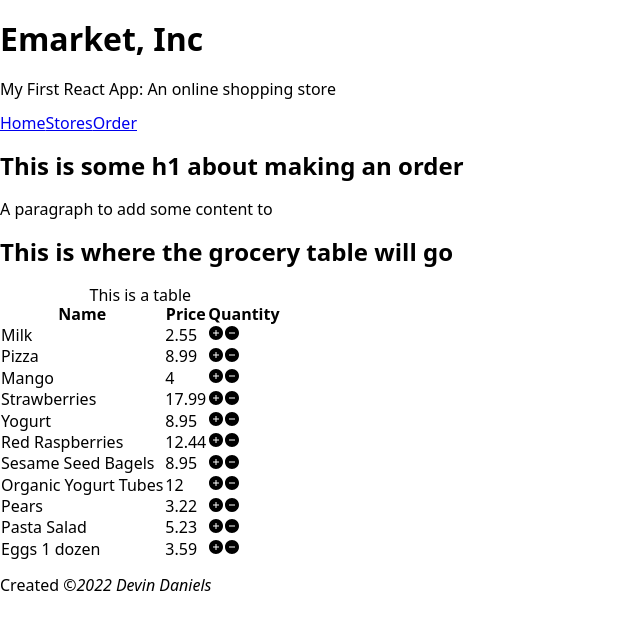
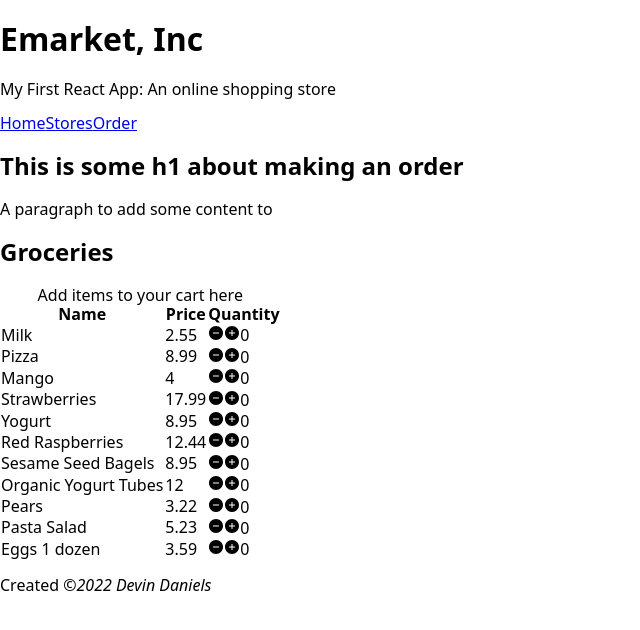
Before and after one commit to devingdaniels/eStore, a React (Create React App) app: page /orderPage in a window 1280 px wide. Shown: the top 630 px of the page, without its empty margins (0-640 px from the left). Built offline with nearby package versions, Linux system fonts and the light colour scheme.

Commit message:
Updated selectQuantity componenent

```diff
--- a/src/components/GroceryRow.js
+++ b/src/components/GroceryRow.js
@@ -6,7 +6,7 @@ function GroceryRow({item}){
         <tr>
             <td>{item.name}</td>
             <td>{item.price}</td>
-            <td><SelectQuantity/></td>
+            <td><SelectQuantity item={item}/></td>
         </tr>
     )
 }
--- a/src/components/GroceryTable.js
+++ b/src/components/GroceryTable.js
@@ -1,12 +1,13 @@
 import React from "react";
 import GroceryRow from './GroceryRow'
+
 
 function GroceryTable({items}){
     return (
         <>
-            <h1>This is where the grocery table will go</h1>
+            <h1>Groceries</h1>
             <table>
-                <caption>This is a table</caption>
+                <caption>Add items to your cart here</caption>
                 <thead>
                     <tr>
                         <th>Name</th>
--- a/src/components/SelectQuantity.js
+++ b/src/components/SelectQuantity.js
@@ -1,12 +1,25 @@
-import React from "react";
+import React, {useState} from "react";
 import { AiFillPlusCircle, AiFillMinusCircle } from "react-icons/ai";
 
 
 function SelectQuantity(){
+    const [state, setQuantity, ] = useState({quantity: 0, totalItems: 0})
+
+    const increment = () => setQuantity(() => {
+        if (state.quantity === 10){
+            setQuantity({...state, quantity: 10})
+
+        }else {
+            setQuantity(state => ({...state, quantity: state.quantity + 1}))
+        }
+    })
+
+     const decrement = () => setQuantity(state.quantity === 10 ? 0 : state.quantity - 1)
     return (
         <>
-            <AiFillPlusCircle/>
-            <AiFillMinusCircle/>
+            <AiFillMinusCircle onClick={decrement}/>
+            <AiFillPlusCircle onClick={increment}/>
+            <span>{state.quantity}</span>
         </>
     )
 }
--- a/src/pages/OrderPage.js
+++ b/src/pages/OrderPage.js
@@ -1,5 +1,5 @@
 import React from "react";
-import GroceryTable from "../components/GroceryTable";
+import GroceryTable from "../components/GroceryTable"
 
 
 function OrderPage({items}){
```
